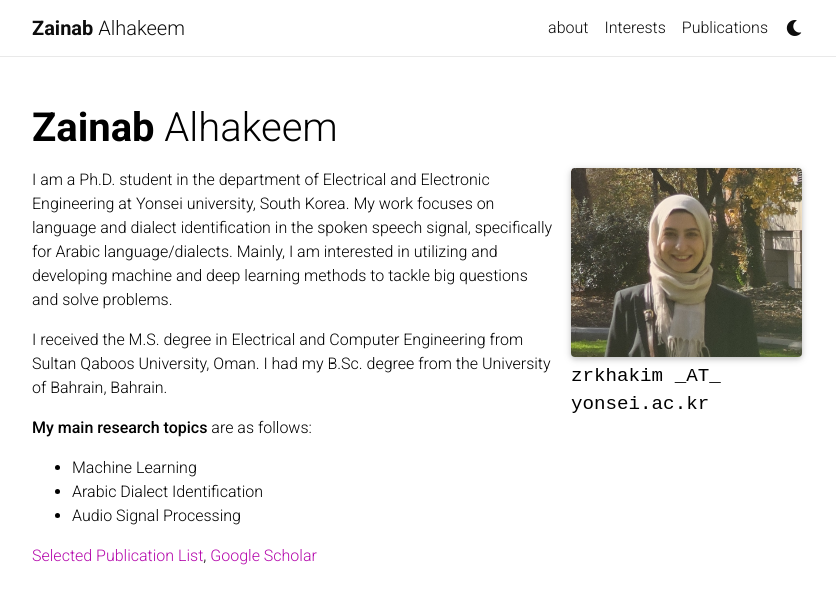
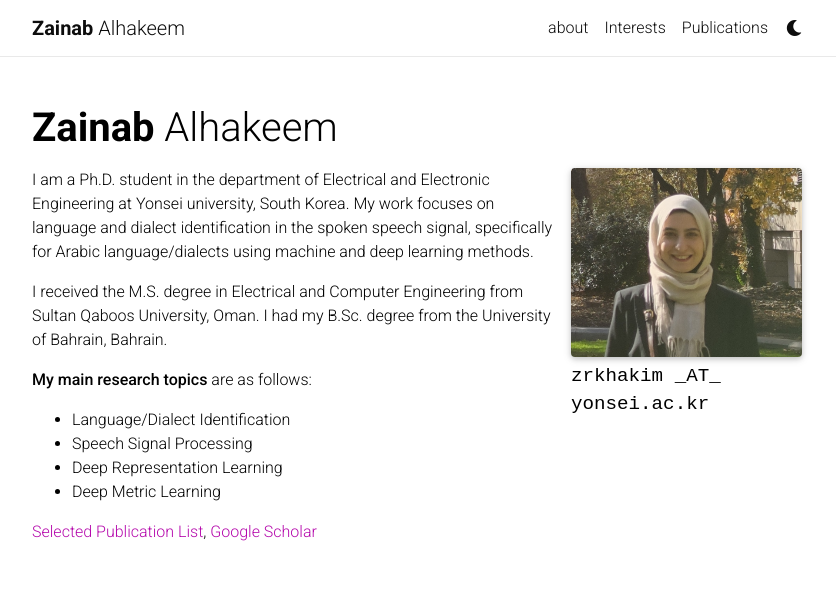
Before and after one commit to zrkhakim/zrkhakim.github.io, a Jekyll site: the page built from _pages/about.md, in a window 1280 px wide. Shown: the top 604 px of the page, without its empty margins (223-1059 px from the left). Built offline with Jekyll 4.4.1, drawn with Linux system fonts in a browser that asks for light colours; nearby versions of some CDN libraries; a style sheet for code colours, icons or effects is not loaded.

Commit message:
Update about.md

```diff
--- a/_pages/about.md
+++ b/_pages/about.md
@@ -18,7 +18,7 @@ social: false  # includes social icons at the bottom of the page
 
 
 I am a Ph.D. student in the department of Electrical and Electronic Engineering at Yonsei university, South Korea.
-My work focuses on language and dialect identification in the spoken speech signal, specifically for Arabic language/dialects. Mainly, I am interested in utilizing and developing machine and deep learning methods to tackle big questions and solve problems.
+My work focuses on language and dialect identification in the spoken speech signal, specifically for Arabic language/dialects using machine and deep learning methods.
 
 I received the M.S. degree in Electrical and Computer Engineering from Sultan Qaboos University, Oman. I had my B.Sc. degree from the University of Bahrain, Bahrain.
 
@@ -27,9 +27,10 @@ I received the M.S. degree in Electrical and Computer Engineering from Sultan Qa
 
 **My main research topics** are as follows:
 {: style="text-align: justify"}
-- Machine Learning
-- Arabic Dialect Identification
-- Audio Signal Processing
+- Language/Dialect Identification
+- Speech Signal Processing
+- Deep Representation Learning
+- Deep Metric Learning
 
 
 
```
